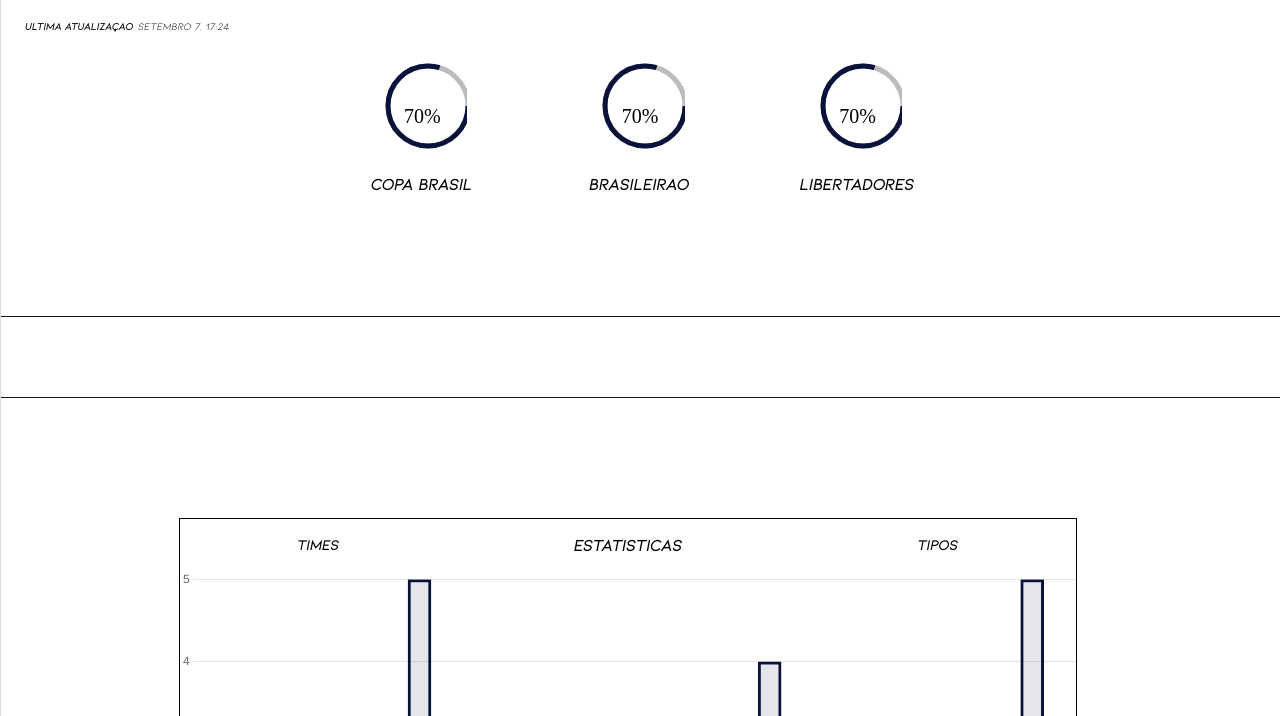
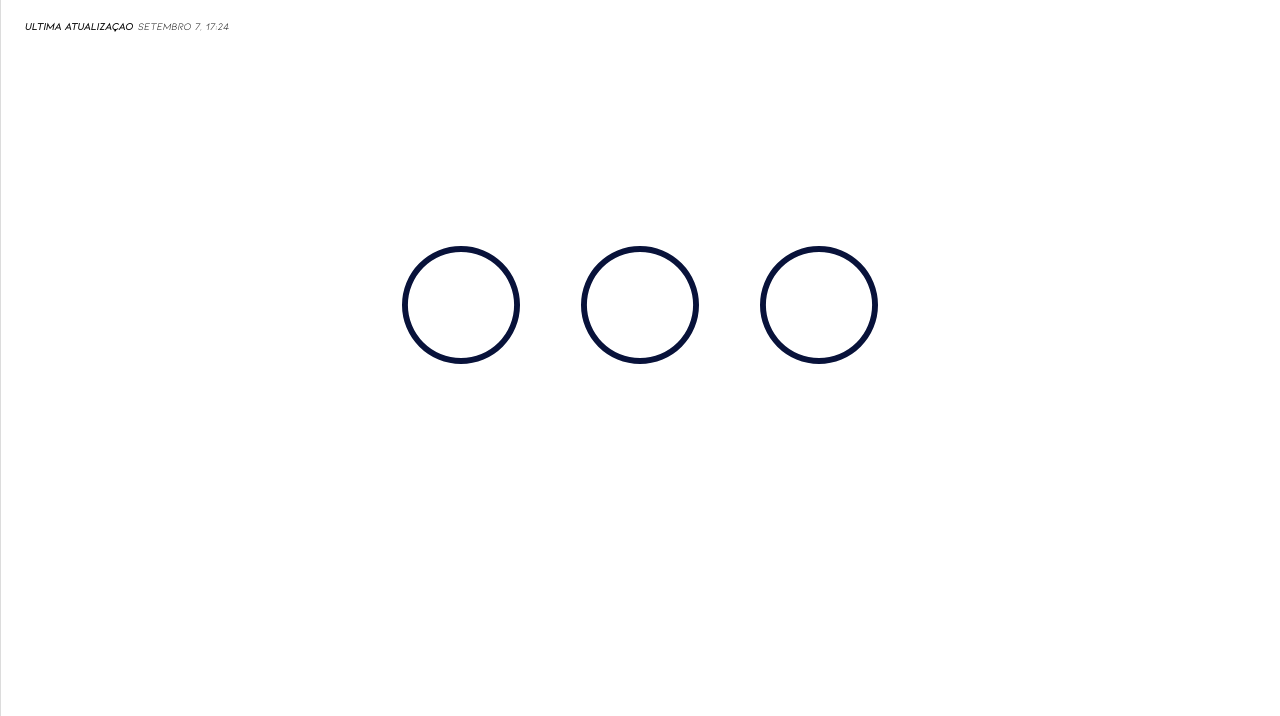
Before and after one commit to ewerton11/football-statistics-2.1, a website built with Vite: page index.html in a window 1280 px wide. Shown: the part 84-800 px from the top of the page. Built offline with nearby package versions, Linux system fonts and the light colour scheme; files whose address does not match are found by name.

Commit message:
progreço de campeonato

```diff
--- a/index.html
+++ b/index.html
@@ -98,35 +98,16 @@
         </div>
 
         <article id="content-top">
-          <div class="circle-1">
-            <svg>
-              <circle cx="50" cy="50" r="40" class="c1-1"></circle>
-              <circle cx="50" cy="50" r="40" class="c1-2"></circle>
-            </svg>
-            <h2>copa brasil</h2>
-            <span id="c1"> 70% </span>
-          </div>
-          <div class="circle-2">
-            <svg>
-              <circle cx="50" cy="50" r="40" class="c2-1"></circle>
-              <circle cx="50" cy="50" r="40" class="c2-2"></circle>
-            </svg>
-            <h2>brasileirao</h2>
-            <span id="c2"> 70% </span>
-          </div>
-          <div class="circle-3">
-            <svg>
-              <circle cx="50" cy="50" r="40" class="c3-1"></circle>
-              <circle cx="50" cy="50" r="40" class="c3-2"></circle>
-            </svg>
-            <h2>libertadores</h2>
-            <span id="c3"> 70% </span>
-          </div>
+          <circle class="container-c1">
+            <canvas id="firstCircle"></canvas>
+          </circle>
+          <circle class="container-c2">
+            <canvas id="secondCircle"></canvas>
+          </circle>
+          <circle class="container-c3">
+            <canvas id="thirdCircle"></canvas>
+          </circle>
         </article>
-      </section>
-
-      <section class="listaaa">
-        <div></div>
       </section>
 
       <article class="first-article">
--- a/src/script/back.js
+++ b/src/script/back.js
@@ -1 +1 @@
-import puppeteer from "puppeteer"
+// import puppeteer from "puppeteer"
--- a/src/script/chart.js
+++ b/src/script/chart.js
@@ -1,6 +1,66 @@
 import Chart from "chart.js/auto"
 
-const labels = [
+const c1 = new Chart(document.getElementById("firstCircle"), {
+  type: "doughnut",
+  data: {
+    labels: "",
+    datasets: [
+      {
+        data: [100],
+        backgroundColor: ["rgb(8, 18, 58)"],
+      },
+    ],
+  },
+  options: {
+    responsive: true,
+    hover: { mode: null },
+    borderWidth: 0,
+    cutout: "90%",
+  },
+})
+
+const c2 = new Chart(document.getElementById("secondCircle"), {
+  type: "doughnut",
+  data: {
+    labels: "",
+    datasets: [
+      {
+        data: [100],
+        backgroundColor: ["rgb(8, 18, 58)"],
+      },
+    ],
+  },
+  options: {
+    responsive: true,
+    hover: { mode: null },
+    borderWidth: 0,
+    cutout: "90%",
+  },
+})
+
+const c3 = new Chart(document.getElementById("thirdCircle"), {
+  type: "doughnut",
+  data: {
+    labels: "",
+    datasets: [
+      {
+        data: [100],
+        backgroundColor: ["rgb(8, 18, 58)"],
+      },
+    ],
+  },
+  options: {
+    responsive: true,
+    hover: { mode: null },
+    borderWidth: 0,
+    cutout: "90%",
+  },
+})
+
+const tableSlide = new Chart(document.getElementById("chart-t1"), {
+  type: "bar",
+  data: {
+    labels: [
       "1° rodada",
       "2° rodada",
       "3° rodada",
@@ -11,10 +71,7 @@
       "8° rodada",
       "9° rodada",
       "10° rodada",
-]
-
-const data = {
-  labels: labels,
+    ],
     datasets: [
       {
         label: "",
@@ -25,11 +82,7 @@
         data: [1, 1, 5, 2, 0, 3, 4, 0, 2, 5],
       },
     ],
-}
-
-const config = {
-  type: "bar",
-  data: data,
+  },
   options: {
     responsive: true,
     maintainAspectRatio: false,
@@ -55,6 +108,4 @@
       },
     },
   },
-}
-
-const myChart = new Chart(document.getElementById("chart-t1"), config)
+})
--- a/src/style/section.css
+++ b/src/style/section.css
@@ -1,6 +1,6 @@
 .first-section {
   width: 100%;
-  height: 30vh;
+  height: 90vh;
   position: relative;
   margin-top: 10vh;
   display: flex;
@@ -46,8 +46,8 @@
 /*-------------por responsividedade-----------------*/
 
 #content-top {
-  width: 100vw;
-  height: 30vh;
+  width: 100%;
+  height: 100%;
   display: flex;
   justify-content: center;
   align-items: center;
@@ -56,78 +56,19 @@
 
 #content-top h2 {
   position: relative;
-  top: 5vh;
+  top: 2vh;
   font-family: "kionaI";
   font-size: 1.6rem;
 }
 
-circle {
-  fill: none;
-  stroke-width: 5px;
-  stroke-dasharray: 440;
-  stroke-dashoffset: 440;
-}
-
-.circle-1 {
-  width: 15vw;
-  height: 26vh;
-  position: relative;
-  margin-right: 2vw;
-}
-
-.circle-1 svg,
-.circle-2 svg,
-.circle-3 svg {
-  width: 7vw;
-  height: 15vh;
-  position: relative;
-  top: 50%;
-  transform: translateY(-50%);
-}
-
-.c1-1,
-.c2-1,
-.c3-1 {
-  stroke-dashoffset: 0;
-  stroke: rgba(110, 110, 110, 0.461);
-}
-
-.c1-2,
-.c2-2,
-.c3-2 {
-  stroke-dashoffset: calc(440 - 200);
-  stroke: rgb(8, 18, 58);
-}
-
-.circle-2 {
-  width: 15vw;
-  height: 26vh;
-  position: relative;
-  margin-right: 2vw;
-}
-
-.circle-3 {
-  width: 15vw;
-  height: 26vh;
-  position: relative;
-}
-
-#c1,
-#c2,
-#c3 {
-  position: absolute;
-  top: 50%;
-  left: 50%;
-  transform: translate(-50%, -50%);
-  font-size: 2rem;
-}
-
-.listaaa {
-  width: 100%;
-  height: 10vh;
-  border: 1px solid rgb(8, 18, 58);
-  position: relative;
-  margin-top: 10vh;
+.container-c1,
+.container-c2,
+.container-c3 {
+  width: 10vw;
+  height: 30vh;
+  margin: 0px 2vw;
+  display: flex;
+  justify-content: left;
 }
 
 /*------------------------------------------------*/
```
Lines whose indentation alone changed are shown as unchanged.
